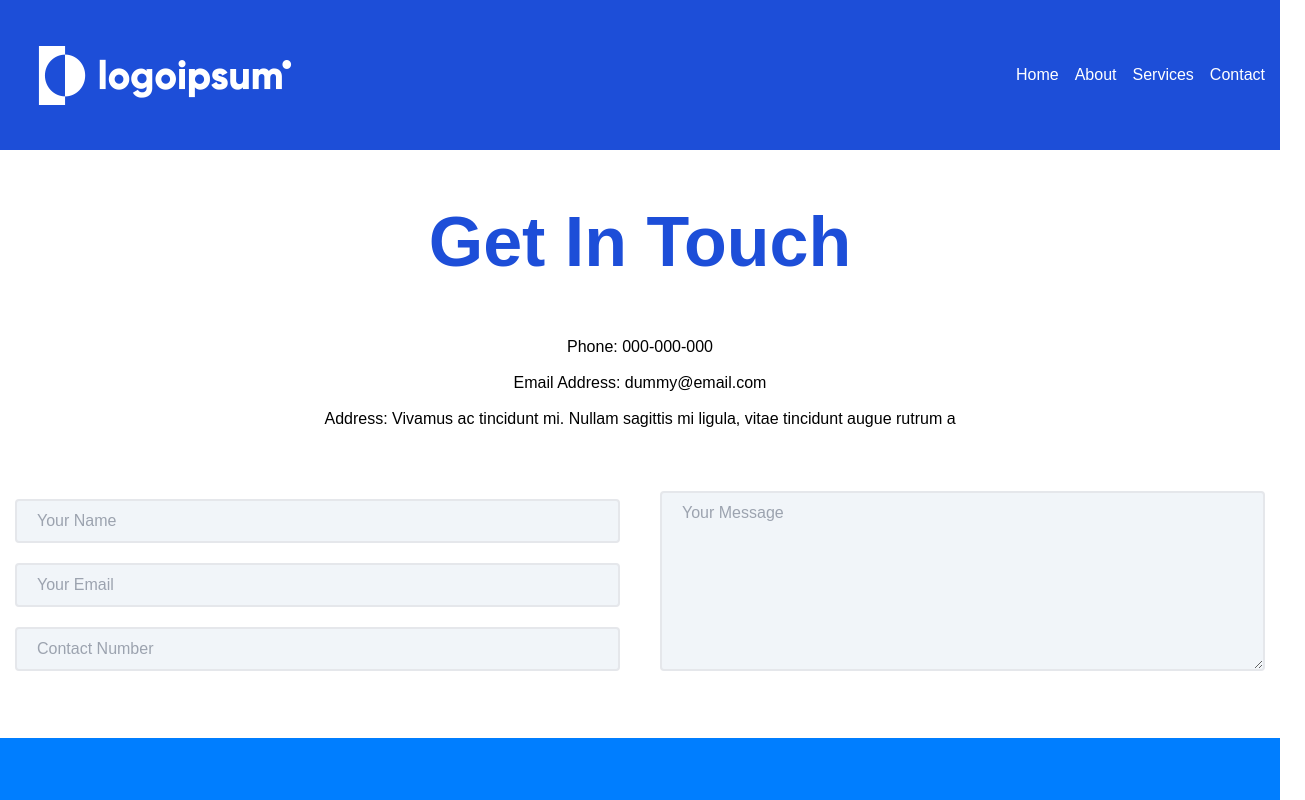
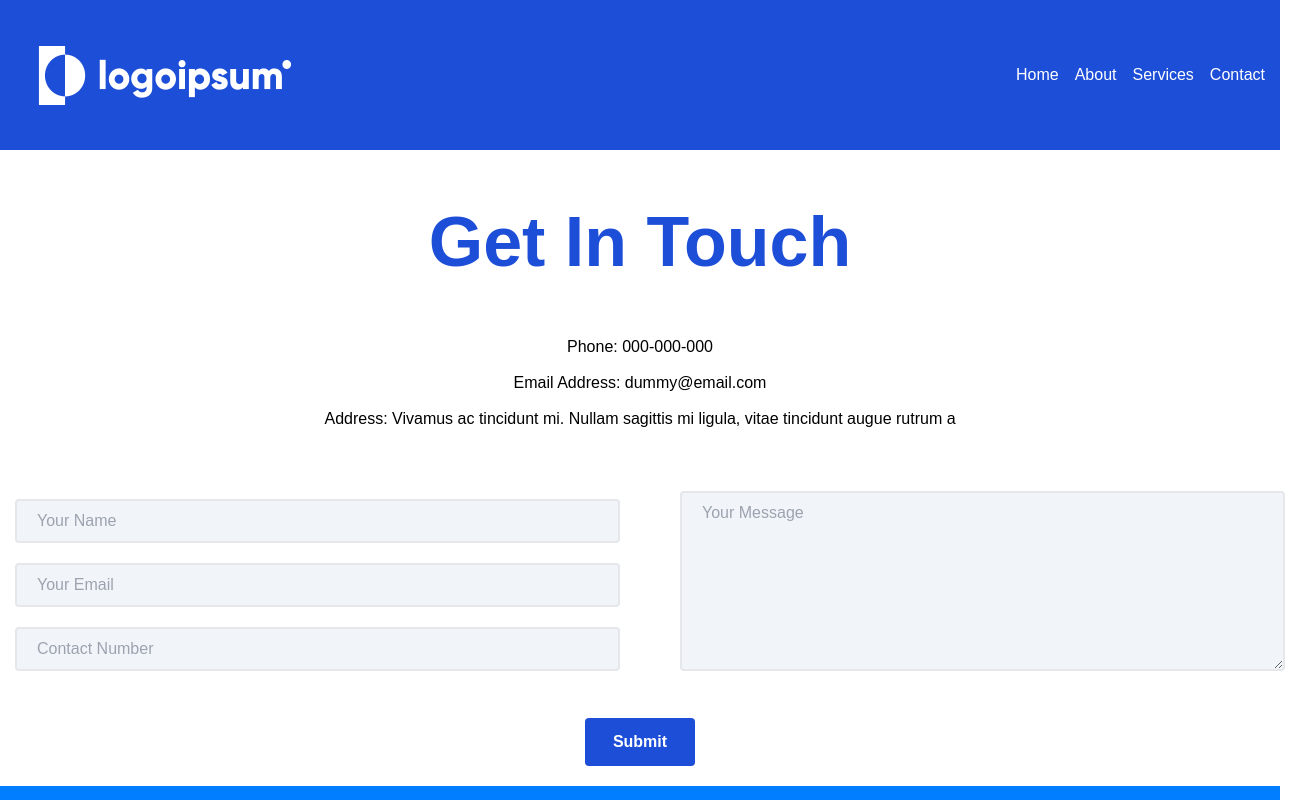
Before and after one commit to Frontend-website-developer/React-App, a React (Create React App) app: page /contact in a window 1280 px wide. Shown: the top 800 px of the page, 1305 px wide, since content can reach past the window. Built offline with nearby package versions, Linux system fonts and the light colour scheme.

Commit message:
submit button addition

```diff
--- a/src/header/header.js
+++ b/src/header/header.js
@@ -28,9 +28,14 @@ const Header = () => {
         </div>
         <div className="md:hidden">
           <button onClick={toggleMenu} className="text-white">
-          {isOpen ? (
+          {isOpen && (
           <ImCross />
-        ) : ( <GiHamburgerMenu />)
+        )
+      }
+      {!isOpen &&(
+        ( <GiHamburgerMenu />)
+      )
+
       }
 
           </button>
--- a/src/pages/about.js
+++ b/src/pages/about.js
@@ -9,11 +9,11 @@ import AboutImage from '../images/about-us-image.png'
 export default function About(){
   return(
       <div className="container">
-        <div className="flex py-11 items-center">
-            <div className="w-1/2">
+        <div className="md:flex py-11 items-center">
+            <div className="md:w-1/2">
                 <img className="" src={AboutImage} />
             </div>
-            <div className="w-1/2">
+            <div className="md:w-1/2">
                 <h2 className='font-semibold'>About <span className="text-blue-700">Us</span></h2>
 
                 <p>Vivamus ac tincidunt mi. Nullam sagittis mi ligula, vitae tincidunt augue rutrum a. Etiam imperdiet quis odio a varius. Donec a dolor orci. Nam non efficitur enim. Ut auctor mi id lacus vehicula feugiat. In convallis vulputate mauris, vitae tempus lacus eleifend in. Sed ultrices quam efficitur imperdiet condimentum. Nunc sit amet ultrices lacus.</p>
--- a/src/pages/contact.js
+++ b/src/pages/contact.js
@@ -13,22 +13,21 @@ export default function Contact(){
         <p className="text-center mb-3">Phone: 000-000-000</p>
         <p className="text-center mb-3">Email Address: dummy@email.com</p>
         <p className="text-center">Address: Vivamus ac tincidunt mi. Nullam sagittis mi ligula, vitae tincidunt augue rutrum a</p>
-        <div className="md:flex gap-10 items-center py-10">
+        <form className="">
+            <div className="md:flex gap-10 items-center pt-10 pb-5">
                 <div className="md:w-1/2">
                     <input type="text" className="border-2 px-5 py-2 rounded w-full mb-5 bg-slate-100" placeholder='Your Name' />
                     <input type="email" className="border-2 px-5 py-2 rounded w-full mb-5 bg-slate-100" placeholder='Your Email' />
                     <input type="tel" className="border-2 px-5 py-2 rounded w-full bg-slate-100" placeholder='Contact Number' />
                 </div>
                 <div className="md:w-1/2">
-                <form className="">
-                    <div className="flex gap-10">
-
-                    </div>
-                    <textarea className="border-2 px-5 py-2 rounded w-full my-5 h-[180px] bg-slate-100" placeholder="Your Message"></textarea>
-                </form>
+                        <textarea className="border-2 px-5 py-2 rounded w-full m-5 h-[180px] bg-slate-100" placeholder="Your Message"></textarea>
                 </div>
             </div>
-
+            <div className="text-center">
+                <input type="submit" value="Submit" className="bg-[#1d4ed8] text-white py-3 px-7 rounded mb-5 font-semibold" />
+            </div>
+        </form>
       </div>
   )
 }
```
Lines whose indentation alone changed are shown as unchanged.
